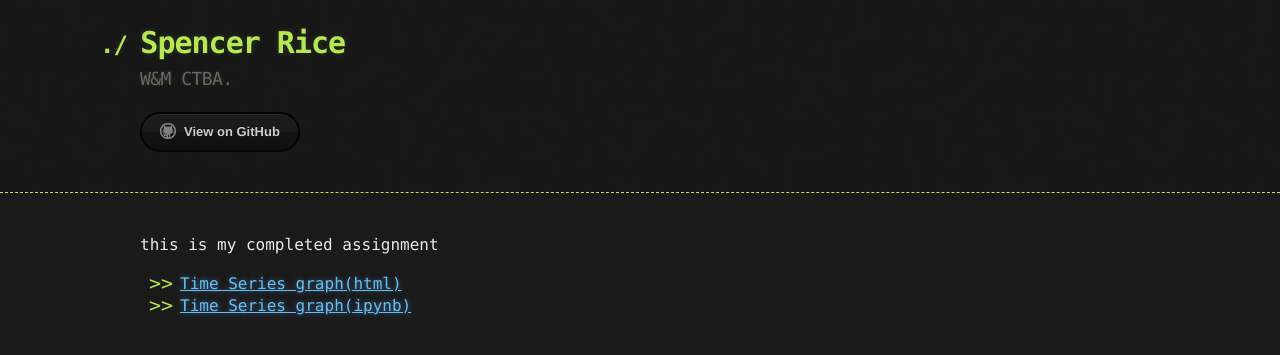
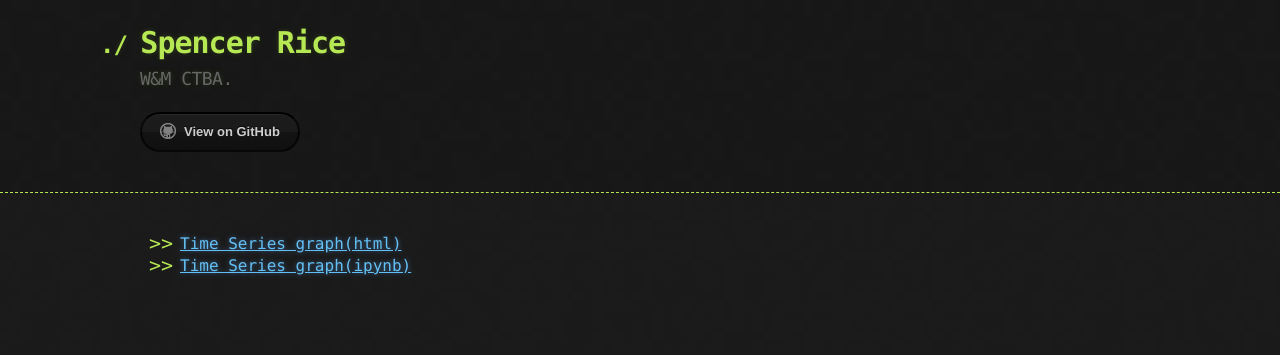
Before and after one commit to srrice/srrice.github.io, a Jekyll site: the page built from TimeSeries/index.md, in a window 1280 px wide. Shown: the top 355 px of the page. Built offline with Jekyll 4.4.1, drawn with Linux system fonts in a browser that asks for light colours; our own code applies the rules of GitHub Pages for plain Markdown files.

Commit message:
Update index.md

```diff
--- a/TimeSeries/index.md
+++ b/TimeSeries/index.md
@@ -1,7 +1,6 @@
 ---
-Title: Time Series Graph
-description: time series assignment
+Title: Time Series
+description: time series
 ---
-this is my completed assignment
 - [Time Series graph(html)](M3Graphing.html)
 - [Time Series graph(ipynb)](M3Graphing.ipynb)
```
